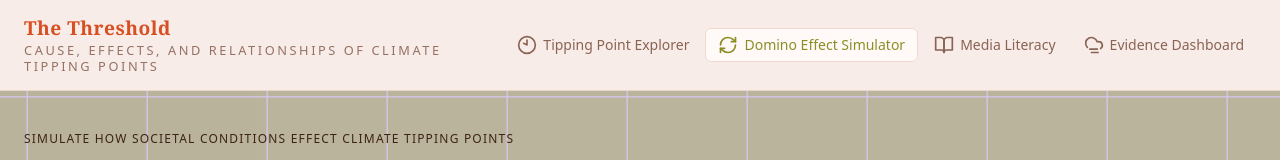
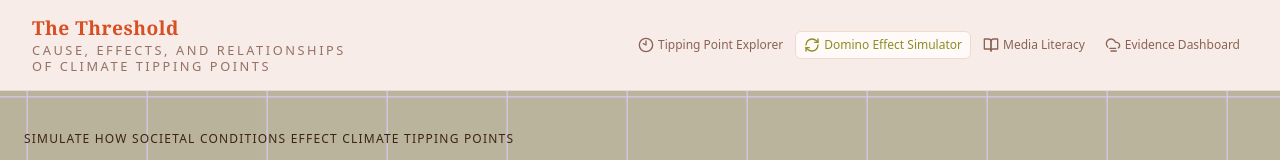
Before and after one commit to aubreethomp/Climate-Change-Proj-UI, a Next.js app: page /simulator in a window 1280 px wide. Shown: the top 160 px of the page. Built offline with nearby package versions, Linux system fonts and the light colour scheme; no server answers.

Commit message:
fix navbar spacing

```diff
--- a/components/layout/Navbar.tsx
+++ b/components/layout/Navbar.tsx
@@ -17,9 +17,9 @@ export function Navbar() {
 
   return (
     <header className="sticky top-0 z-50 bg-surface/95 backdrop-blur-md border-b border-divider">
-      <nav className="max-w-7xl mx-auto px-4 sm:px-6 py-4 min-h-[5.5rem] flex items-center justify-between gap-4">
+      <nav className="relative w-full max-w-7xl mx-auto px-4 sm:px-6 lg:px-8 py-4 min-h-[5.5rem]">
 
-        <Link href="/" className="flex min-w-0 flex-1 flex-col items-start gap-0.5">
+        <Link href="/" className="relative z-10 flex min-w-0 w-[14rem] sm:w-[18rem] lg:w-[22rem] flex-shrink-0 flex-col items-start gap-0.5 pr-6">
           <span className="font-display text-[1.05rem] sm:text-[1.2rem] font-semibold tracking-wide text-terra leading-tight">
             The Threshold
           </span>
@@ -28,7 +28,7 @@ export function Navbar() {
           </span>
         </Link>
 
-        <div className="flex items-center gap-1 flex-wrap justify-end ml-4 sm:ml-6">
+        <div className="absolute right-4 top-1/2 flex -translate-y-1/2 items-center justify-end gap-1 flex-wrap sm:right-6 lg:right-8">
           {NAV_LINKS.map(({ href, label, icon: Icon }) => {
             const active = pathname.startsWith(href)
             return (
@@ -36,13 +36,13 @@ export function Navbar() {
                 key={href}
                 href={href}
                 className={clsx(
-                  'flex items-center gap-1.5 px-3 py-1.5 rounded-md text-sm font-medium font-ui transition-colors whitespace-nowrap',
+                  'flex items-center gap-1 px-2 py-1 rounded-md text-[0.65rem] sm:text-[0.75rem] font-medium font-ui transition-colors whitespace-nowrap',
                   active
                     ? 'bg-card text-olive border border-border'
                     : 'text-subtle hover:text-text hover:bg-card',
                 )}
               >
-                <Icon size={20} />
+                <Icon size={16} />
                 <span className="hidden sm:inline">{label}</span>
               </Link>
             )
--- a/lib/api.ts
+++ b/lib/api.ts
@@ -7,9 +7,9 @@ import type {
   PaginatedResponse,
 } from './types'
 
-const API_BASE =
-  process.env.API_URL ??
-  process.env.NEXT_PUBLIC_API_URL ??
+const API_BASE = 'https://climate-change-service-production.up.railway.app'
+  //process.env.API_URL ??
+  //process.env.NEXT_PUBLIC_API_URL ??
   'http://localhost:8000'
 
 async function apiFetch<T>(
```
